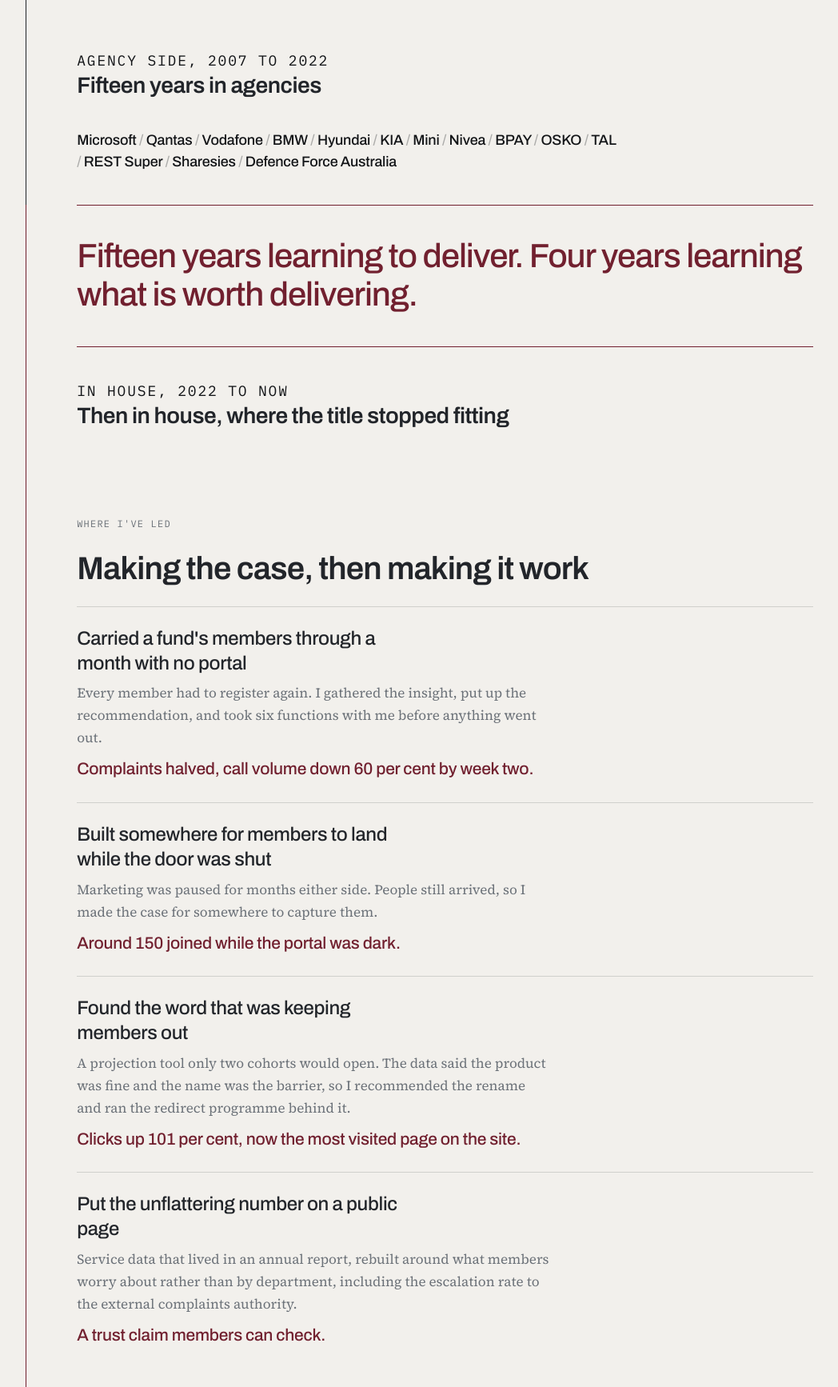
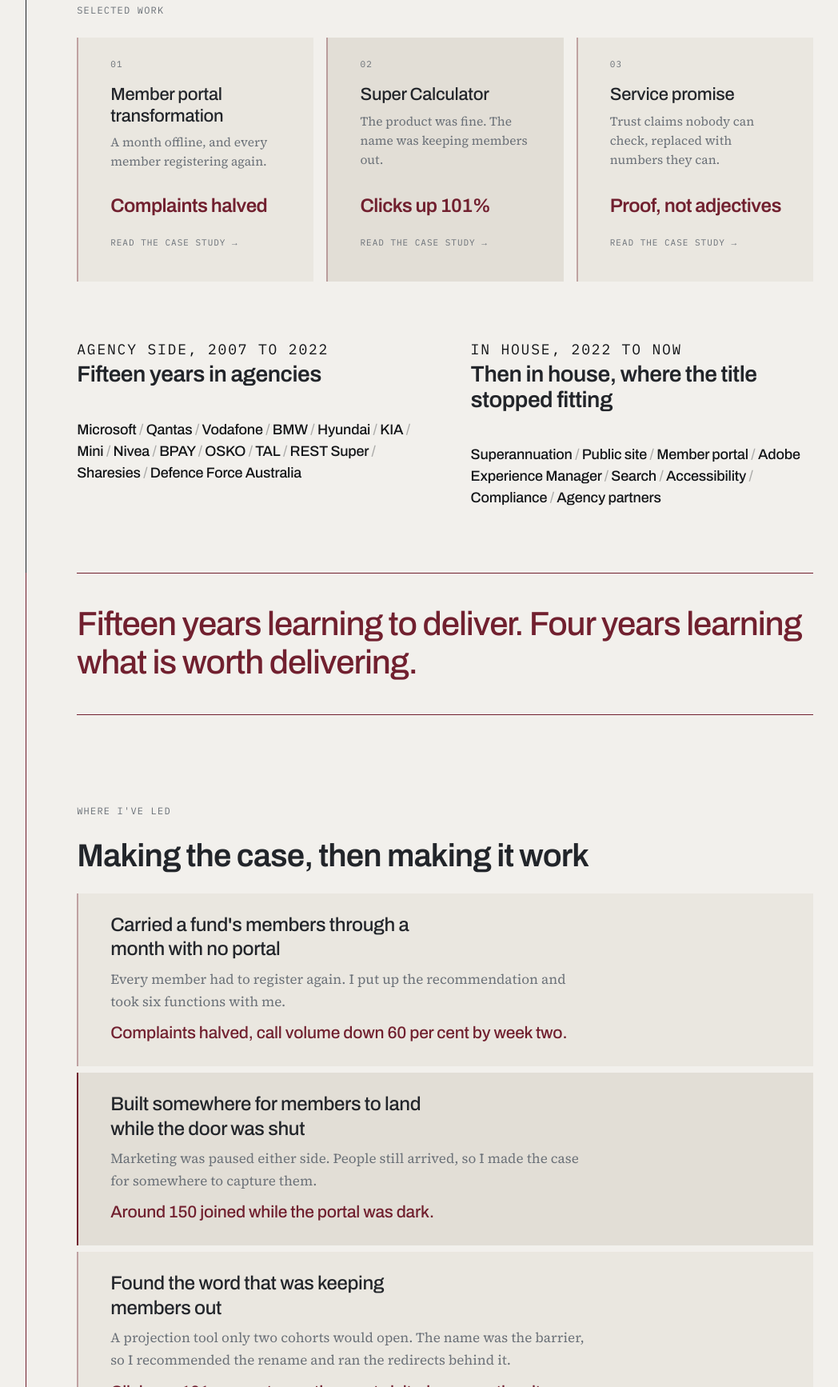
Before and after one commit to Digitaldani1111/digital-dani, a plain HTML site: page index.html in a window 1280 px wide. Shown: the part 1066-2800 px from the top of the page at 80% size, without its empty margins (129-1177 px from the left). Drawn offline with Linux system fonts and the light colour scheme.

Commit message:
Update homepage layout and styles

```diff
--- a/index.html
+++ b/index.html
@@ -53,10 +53,44 @@
       <p class="thesis">Microsoft. BMW. BPAY. Now the fund people retire on. Same discipline: make complicated things findable, usable and trusted.</p>
       <p class="sub">Agency trained, in house accountable.</p>
 
-      <div class="intro">
-        <p>Fifteen years agency side, leading complex digital projects for large brands. Since 2022 in house at a superannuation fund, where the work moved past production into digital experience and transformation.</p>
-        <p>I led the digital workstream when the fund moved to a new administration platform and Customer Hub, bringing marketing, product, technology, member services, compliance and external partners into one experience members could actually navigate. I am now leading the migration from a legacy CMS to Adobe Experience Manager.</p>
-        <p class="kicker">I own what gets built, what it should do for the customer, and whether it did.</p>
+      <div class="introgrid">
+        <div class="intro">
+          <p>Fifteen years agency side for large brands. In house at a superannuation fund since 2022, where the work moved past production into digital experience and transformation.</p>
+          <p>I led the digital workstream through a move to a new administration platform and Customer Hub, and I am now leading the migration to Adobe Experience Manager.</p>
+          <p class="kicker">I own what gets built, what it should do for the customer, and whether it did.</p>
+        </div>
+        <img class="heroshot" src="assets/portrait-duotone.jpg" alt="Danielle Kartika" width="640" height="800">
+      </div>
+    </div>
+  </section>
+
+
+  <!-- WORK -->
+  <section id="work">
+    <div class="col">
+      <p class="eyebrow">Selected work</p>
+      <div class="deck">
+        <a class="csc" href="transformation.html">
+          <span class="n">01</span>
+          <h3>Member portal transformation</h3>
+          <p>A month offline, and every member registering again.</p>
+          <span class="stat">Complaints halved</span>
+          <span class="go">Read the case study &rarr;</span>
+        </a>
+        <a class="csc" href="calculator.html">
+          <span class="n">02</span>
+          <h3>Super Calculator</h3>
+          <p>The product was fine. The name was keeping members out.</p>
+          <span class="stat">Clicks up 101%</span>
+          <span class="go">Read the case study &rarr;</span>
+        </a>
+        <a class="csc" href="service-promise.html">
+          <span class="n">03</span>
+          <h3>Service promise</h3>
+          <p>Trust claims nobody can check, replaced with numbers they can.</p>
+          <span class="stat">Proof, not adjectives</span>
+          <span class="go">Read the case study &rarr;</span>
+        </a>
       </div>
     </div>
   </section>
@@ -64,20 +98,25 @@
   <!-- CREDENTIAL -->
   <section>
     <div class="col">
+      <div class="bands">
       <div class="band">
         <p class="eyebrow">Agency side, 2007 to 2022</p>
         <h2 class="bandhead">Fifteen years in agencies</h2>
         <p class="brands">Microsoft <span>/</span> Qantas <span>/</span> Vodafone <span>/</span> BMW <span>/</span> Hyundai <span>/</span> KIA <span>/</span> Mini <span>/</span> Nivea <span>/</span> BPAY <span>/</span> OSKO <span>/</span> TAL <span>/</span> REST Super <span>/</span> Sharesies <span>/</span> Defence Force Australia</p>
       </div>
 
+      <div class="band">
+        <p class="eyebrow">In house, 2022 to now</p>
+        <h2 class="bandhead">Then in house, where the title stopped fitting</h2>
+        <p class="brands">Superannuation <span>/</span> Public site <span>/</span> Member portal <span>/</span> Adobe Experience Manager <span>/</span> Search <span>/</span> Accessibility <span>/</span> Compliance <span>/</span> Agency partners</p>
+      </div>
+      </div>
+
       <div class="pivot" id="pivot">
         <p>Fifteen years learning to deliver. Four years learning what is worth delivering.</p>
       </div>
 
-      <div class="band">
-        <p class="eyebrow">In house, 2022 to now</p>
-        <h2 class="bandhead">Then in house, where the title stopped fitting</h2>
-      </div>
+
     </div>
   </section>
 
@@ -87,59 +126,36 @@
       <p class="eyebrow">Where I've led</p>
       <h2>Making the case, then making it work</h2>
 
-      <div class="owned-item">
+      <div class="owned-item alt">
         <h3>Carried a fund's members through a month with no portal</h3>
-        <p>Every member had to register again. I gathered the insight, put up the recommendation, and took six functions with me before anything went out. <span class="outcome">Complaints halved, call volume down 60 per cent by week two.</span></p>
+        <p>Every member had to register again. I put up the recommendation and took six functions with me. <span class="outcome">Complaints halved, call volume down 60 per cent by week two.</span></p>
       </div>
 
-      <div class="owned-item">
+      <div class="owned-item alt">
         <h3>Built somewhere for members to land while the door was shut</h3>
-        <p>Marketing was paused for months either side. People still arrived, so I made the case for somewhere to capture them. <span class="outcome">Around 150 joined while the portal was dark.</span></p>
+        <p>Marketing was paused either side. People still arrived, so I made the case for somewhere to capture them. <span class="outcome">Around 150 joined while the portal was dark.</span></p>
       </div>
 
-      <div class="owned-item">
+      <div class="owned-item alt">
         <h3>Found the word that was keeping members out</h3>
-        <p>A projection tool only two cohorts would open. The data said the product was fine and the name was the barrier, so I recommended the rename and ran the redirect programme behind it. <span class="outcome">Clicks up 101 per cent, now the most visited page on the site.</span></p>
+        <p>A projection tool only two cohorts would open. The name was the barrier, so I recommended the rename and ran the redirects behind it. <span class="outcome">Clicks up 101 per cent, now the most visited page on the site.</span></p>
       </div>
 
-      <div class="owned-item">
+      <div class="owned-item alt">
         <h3>Put the unflattering number on a public page</h3>
-        <p>Service data that lived in an annual report, rebuilt around what members worry about rather than by department, including the escalation rate to the external complaints authority. <span class="outcome">A trust claim members can check.</span></p>
+        <p>Annual report service data, rebuilt around what members worry about. Including the escalation rate to the complaints authority. <span class="outcome">A trust claim members can check.</span></p>
       </div>
 
       <div class="aiblock">
         <p class="lead">Then I started building the tools instead of waiting for them.</p>
-        <p>Two agents in production for the fund. One is a brand and compliance brain that checks work against brand guidelines, compliance guardrails and the right disclaimers before it goes anywhere near approval. The other is a campaign builder that takes production to live and cuts it by at least half, which is days back on every campaign.</p>
-        <p>Outside work I built an AI marketing agent layered over an Obsidian knowledge graph, running independently for <a href="https://marvelhomes.com.au/" rel="noopener">Marvel Homes</a>.</p>
+        <p>Two agents in production for the fund. One checks work against brand guidelines, compliance guardrails and disclaimers before it reaches approval. The other is a campaign builder that halves production to live.</p>
+        <p>Outside work, an AI marketing agent over an Obsidian knowledge graph, running independently for <a href="https://marvelhomes.com.au/" rel="noopener">Marvel Homes</a>.</p>
         <figure>
           <img src="assets/agents.jpg" alt="Two custom AI agents in production, a brand and compliance brain and an email campaign builder">
           <figcaption>Agents in production</figcaption>
         </figure>
       </div>
 
-    </div>
-  </section>
-
-  <!-- WORK -->
-  <section>
-    <div class="col">
-      <p class="eyebrow">Selected work</p>
-      <h2>Case studies</h2>
-      <a class="work-row" href="transformation.html">
-        <span class="n">01</span>
-        <span class="t"><strong>Member portal transformation</strong><em>A month offline, without losing members</em></span>
-        <span class="arw">&rarr;</span>
-      </a>
-      <a class="work-row" href="calculator.html">
-        <span class="n">02</span>
-        <span class="t"><strong>Super Calculator</strong><em>The name was the barrier</em></span>
-        <span class="arw">&rarr;</span>
-      </a>
-      <a class="work-row" href="service-promise.html">
-        <span class="n">03</span>
-        <span class="t"><strong>Service promise</strong><em>Proof instead of adjectives</em></span>
-        <span class="arw">&rarr;</span>
-      </a>
     </div>
   </section>
 
@@ -171,7 +187,6 @@
   <!-- CONTACT -->
   <section id="contact">
     <div class="col contact">
-      <img src="assets/portrait-duotone.jpg" alt="Danielle Kartika" width="320" height="400">
       <div class="txt">
         <h2>Let's talk.</h2>
         <ul>
--- a/styles.css
+++ b/styles.css
@@ -529,3 +529,55 @@
 .aiblock img{width:100%;height:auto;display:block;border:1px solid rgba(34,37,42,.18)}
 .aiblock figcaption{font-family:var(--utility);font-size:11px;letter-spacing:.07em;
   text-transform:uppercase;color:var(--mist);margin-top:var(--s3)}
+
+/* hero: intro beside a colour portrait */
+.introgrid{display:grid;grid-template-columns:minmax(0,1fr) minmax(0,240px);
+  gap:var(--s6);align-items:start;margin-top:var(--s6)}
+.introgrid .intro{margin-top:0;max-width:54ch}
+.heroshot{width:100%;height:auto;display:block;aspect-ratio:4/5;object-fit:cover}
+@media (max-width:899px){
+  .introgrid{grid-template-columns:1fr;gap:var(--s5)}
+  .heroshot{max-width:200px}
+}
+
+/* ownership cards, two close stone tints so the set reads as steps
+   without dropping black slabs into a light page */
+.owned-item.alt{border-top:0;padding:var(--s4) var(--s5);margin-bottom:var(--s2);
+  border-left:2px solid rgba(113,32,47,.35)}
+.owned-item.alt:last-of-type{border-bottom:0}
+.owned-item.alt:nth-of-type(odd){background:#EAE7E0}
+.owned-item.alt:nth-of-type(even){background:#E2DED6;border-left-color:var(--oxblood)}
+.owned-item.alt h3{color:var(--graphite)}
+.owned-item.alt p{color:var(--mist)}
+.owned-item.alt .outcome{color:var(--oxblood)}
+
+/* contact is text only now the portrait sits in the hero */
+.contact{display:block;padding-bottom:clamp(64px,10vw,120px)}
+.contact .txt h2{margin-bottom:var(--s4)}
+
+/* ---------- case study deck ---------- */
+.deck{display:grid;grid-template-columns:repeat(3,minmax(0,1fr));gap:var(--s3);margin-top:var(--s4)}
+.csc{display:flex;flex-direction:column;text-decoration:none;color:inherit;
+  background:#EAE7E0;border-left:2px solid rgba(113,32,47,.35);
+  padding:var(--s4) var(--s5) var(--s5);
+  transition:background .18s ease,border-color .18s ease}
+.csc:nth-child(even){background:#E2DED6}
+.csc:hover{background:#DBD5CA;border-left-color:var(--oxblood)}
+.csc .n{font-family:var(--utility);font-size:11px;letter-spacing:.1em;color:var(--mist)}
+.csc h3{font-family:var(--display);font-weight:500;font-size:clamp(18px,2vw,22px);
+  line-height:1.22;letter-spacing:-.014em;margin:var(--s3) 0 var(--s2);color:var(--graphite)}
+.csc p{margin:0 0 var(--s4);font-size:15.5px;line-height:1.55;color:var(--mist);max-width:none}
+.csc .stat{font-family:var(--display);font-weight:600;font-size:clamp(19px,2.2vw,24px);
+  letter-spacing:-.022em;color:var(--oxblood);margin-top:auto}
+.csc .go{font-family:var(--utility);font-size:11px;letter-spacing:.09em;text-transform:uppercase;
+  color:var(--mist);margin-top:var(--s3)}
+.csc:hover .go{color:var(--oxblood)}
+@media (max-width:899px){.deck{grid-template-columns:1fr}}
+
+/* ---------- career bands side by side ---------- */
+.bands{display:grid;grid-template-columns:repeat(2,minmax(0,1fr));gap:var(--s6);align-items:start}
+.bands .band{margin-bottom:0}
+@media (max-width:899px){.bands{grid-template-columns:1fr;gap:var(--s5)}}
+
+/* stats bar reflows to whatever number of figures it holds */
+.stats{grid-template-columns:repeat(auto-fit,minmax(150px,1fr))}
```
Also changed, not shown: calculator.html (+0 -1 lines).
